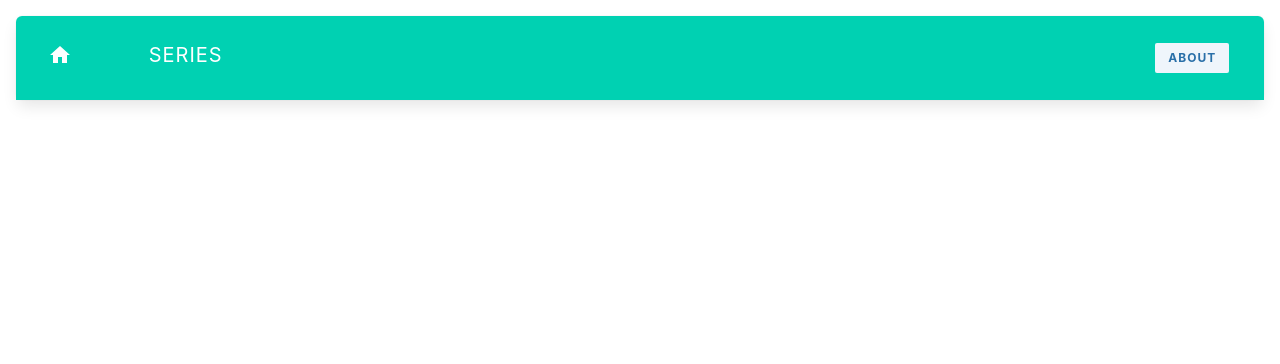
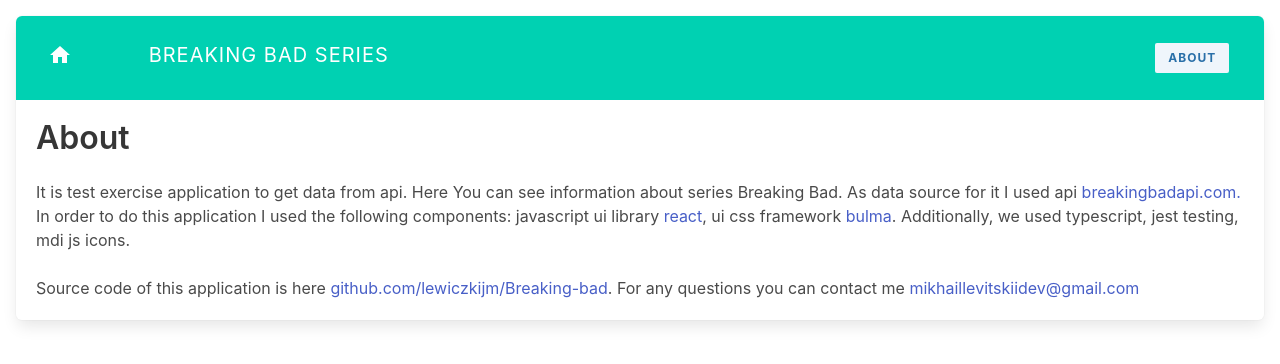
Before and after one commit to lewiczkijm/Breaking-bad, a React (Create React App) app: page /about in a window 1280 px wide. Before the commit this address had no page. Shown: the top 364 px of the page. Built offline with nearby package versions, Linux system fonts and the light colour scheme.

Commit message:
feat:add about

```diff
--- /dev/null
+++ b/src/About/index.tsx
@@ -0,0 +1,23 @@
+export const About = ()=>{
+    return <div style={{padding:20}}>
+        <h1 className={"title"}>About</h1>
+        <div className={"block"}>
+            <p>
+                It is test exercise application to get data from api. Here You can see information about series Breaking Bad.
+                As data source for it I used api <a href={"https://breakingbadapi.com/"}>breakingbadapi.com.</a>
+            </p>
+            <p>
+                In order to do this application I used the following components:
+                javascript ui library <a href={"https://reactjs.org/"}>react</a>,
+                ui css framework <a href={"https://bulma.io/"}>bulma</a>.
+                Additionally, we used typescript, jest testing, mdi js icons.
+            </p>
+        </div>
+        <div className={"block"}>
+            <p>
+                Source code of this application is here <a href={"https://github.com/lewiczkijm/Breaking-bad"}>github.com/lewiczkijm/Breaking-bad</a>.
+                For any questions you can contact me <a href={"mailto:mikhaillevitskiidev@gmail.com"}>mikhaillevitskiidev@gmail.com</a>
+            </p>
+        </div>
+    </div>
+}
--- a/src/App.tsx
+++ b/src/App.tsx
@@ -4,6 +4,7 @@
 import {Main} from "./Main";
 import {Episode} from "./Episode";
 import {Character} from "./Character";
+import {About} from "./About";
 
 function App() {
   return (
@@ -13,6 +14,7 @@
         <Route path="/" element={<Main/>}/>
         <Route path="/episode/:id" element={<Episode/>}/>
         <Route path="/characters/:name" element={<Character/>}/>
+        <Route path="/about" element={<About/>}/>
       </Routes>
       <Outlet/>
     </div>
--- a/src/Header.tsx
+++ b/src/Header.tsx
@@ -8,7 +8,7 @@
         {location.pathname !== "/" && <Link className={"column is-1 is-align-self-center"} to={"/"}>
             <Icon style={{color: "white"}} className={"icon"} path={mdiHome}/>
         </Link>}
-        <h1 className={"column tile"}>Series</h1>
+        <h1 className={"column tile"}>Breaking Bad Series</h1>
         <div className={"column is-1"}>
             <Link className={" button is-info is-light is-small "} to={"/about"}>About</Link>
         </div>
```
